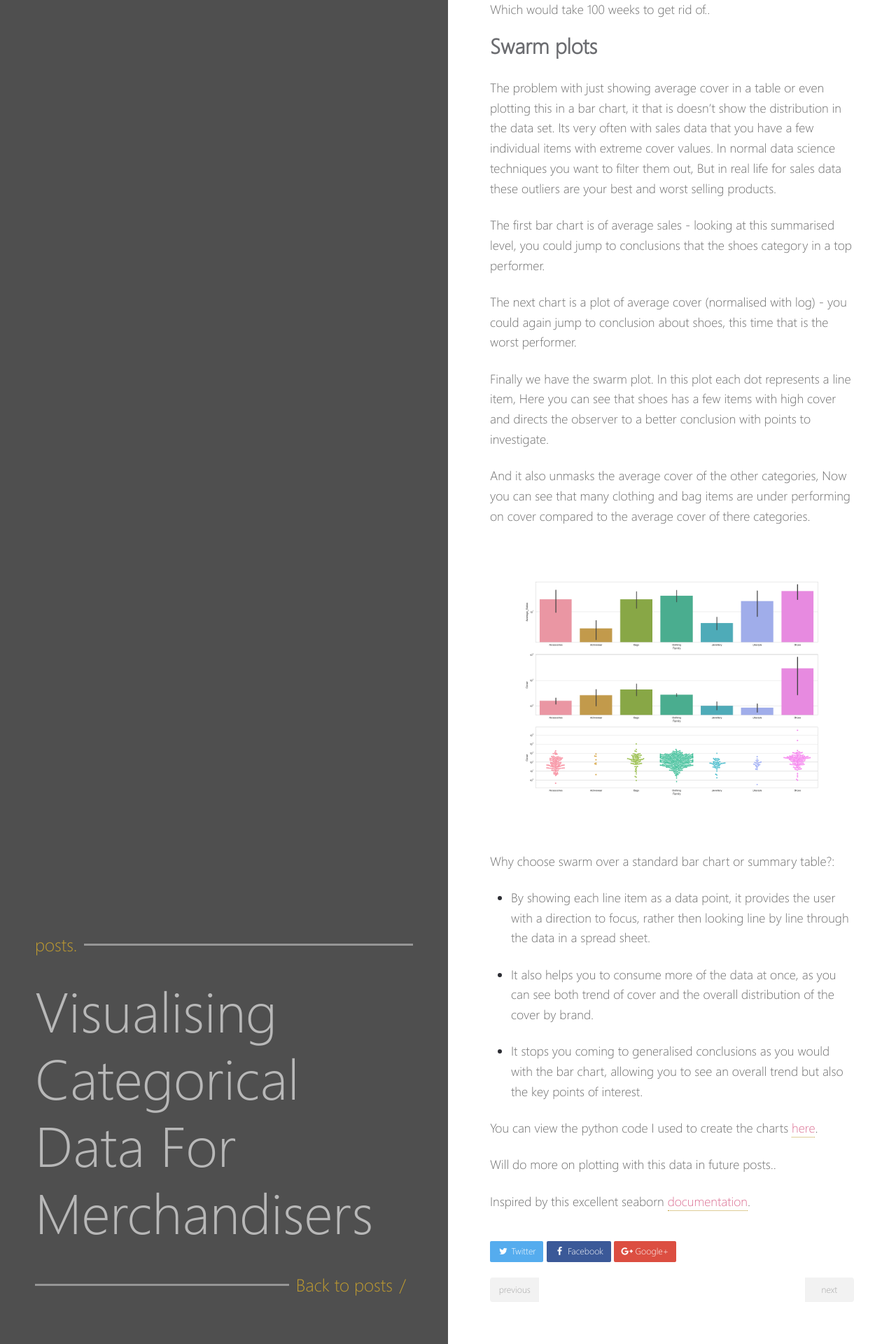
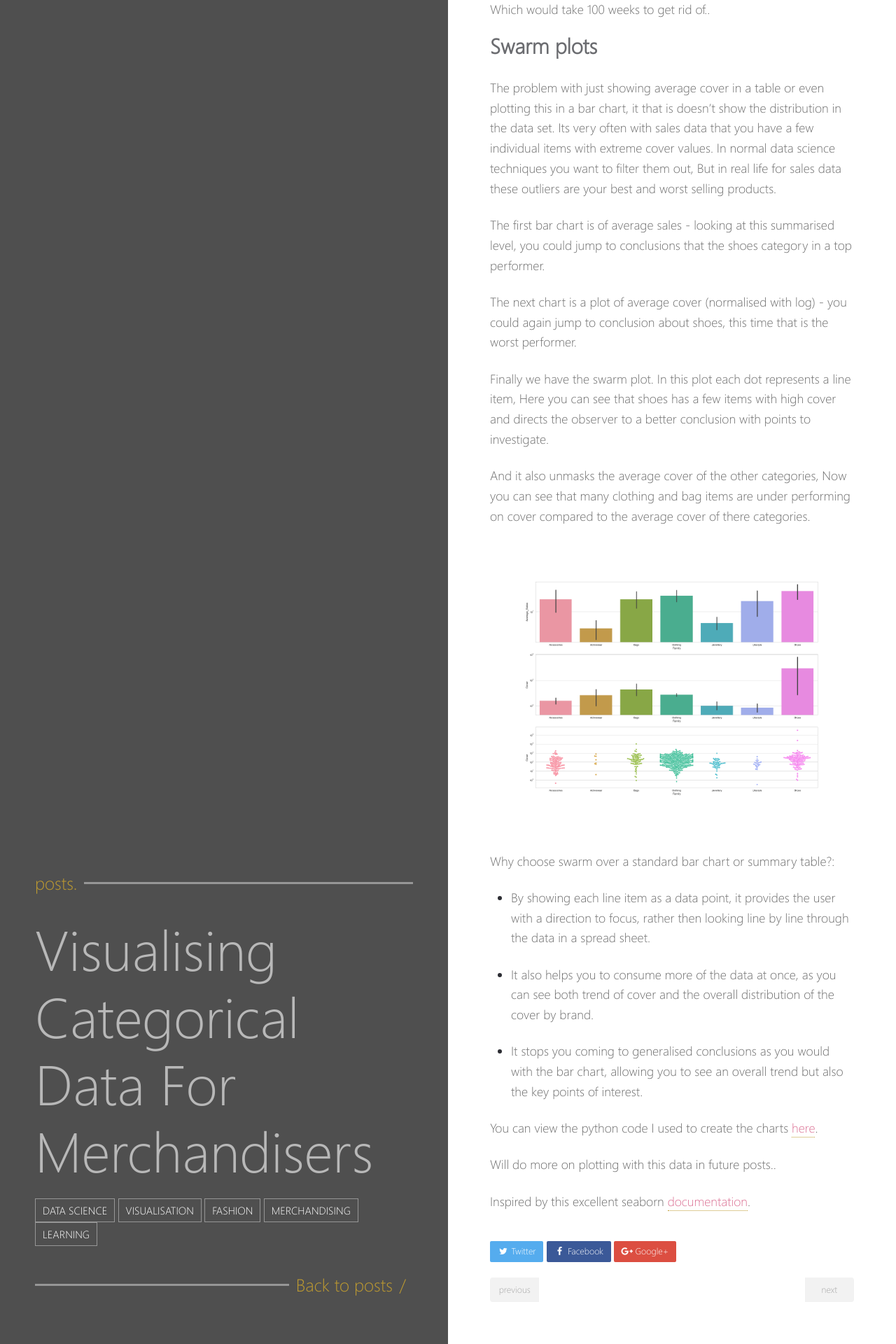
Before and after one commit to lucykbees/lucykbees.github.io, a Jekyll site: the page built from _posts/2018-06-21-Visualisation-Starter-Guide-Python.markdown, in a window 1280 px wide. Shown: the part 2083-4003 px from the top of the page at 70% size. Built offline with Jekyll 4.4.1, drawn with Linux system fonts in a browser that asks for light colours.

Commit message:
updated post tags format

```diff
--- a/_posts/2018-05-20-DataScience-Learning-Guide.markdown
+++ b/_posts/2018-05-20-DataScience-Learning-Guide.markdown
@@ -4,7 +4,14 @@ layout: post
 title:  "A starter guide for learning Data Science"
 description: "My top resources to start learning data science"
 date:   2018-05-20 18:10:11 +0100
-keywords: data-science, learning
+categories:
+  - data-science
+tags:
+  - data science
+  - learning
+  - Kaggle
+  - Udacity
+  - python
 
 ---
 
--- a/_posts/2018-06-21-Visualisation-Starter-Guide-Python.markdown
+++ b/_posts/2018-06-21-Visualisation-Starter-Guide-Python.markdown
@@ -4,7 +4,14 @@ layout: post
 title:  "Visualising Categorical Data For Merchandisers"
 description: "A look at ways to view cover in python data using seaborn & pandas"
 date:   2018-06-21 18:10:11 +0100
-keywords: data-science, learning
+categories:
+  - Visulisation
+tags:
+  - data science
+  - Visualisation
+  - fashion
+  - merchandising
+  - learning
 
 ---
 ## The problem with categorical data..
--- a/_posts/2018-07-01-Intro-to-bokeh.markdown
+++ b/_posts/2018-07-01-Intro-to-bokeh.markdown
@@ -4,7 +4,8 @@
 layout: post
 title:  "Interactive plots in Bokeh"
 date:   2018-07-02 18:10:11 +0100
-keywords: visualisation, learning
+categories:
+	- Visualisation
 
 ---
 
```
